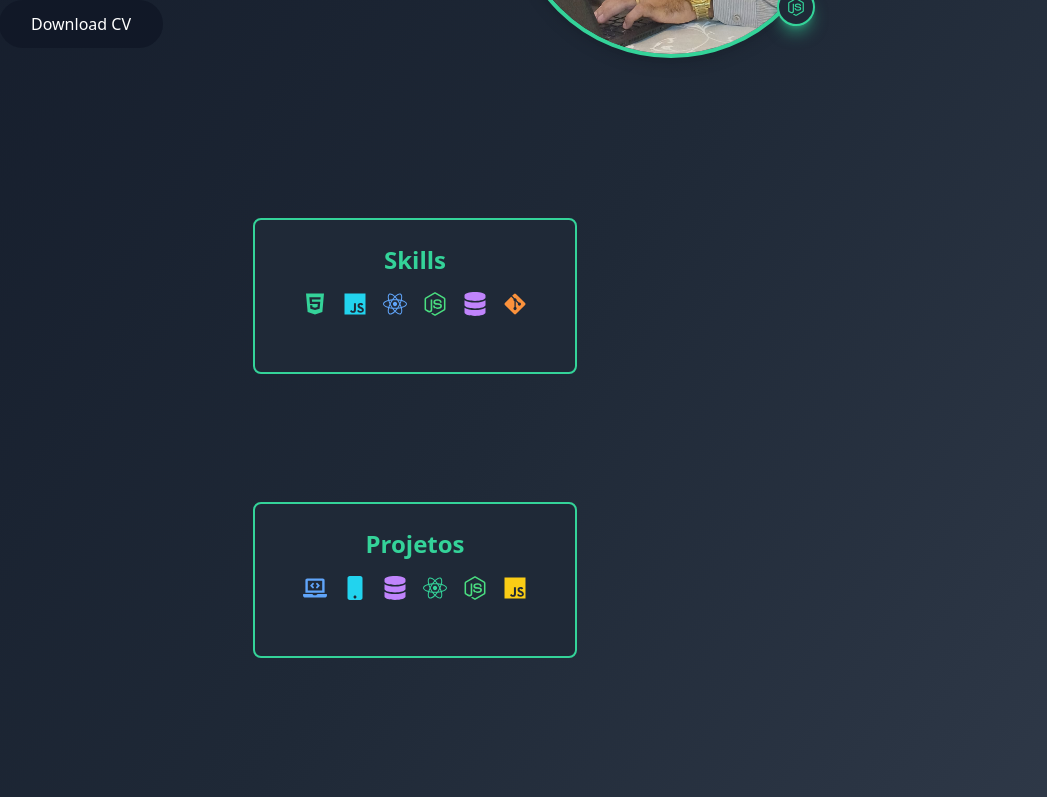
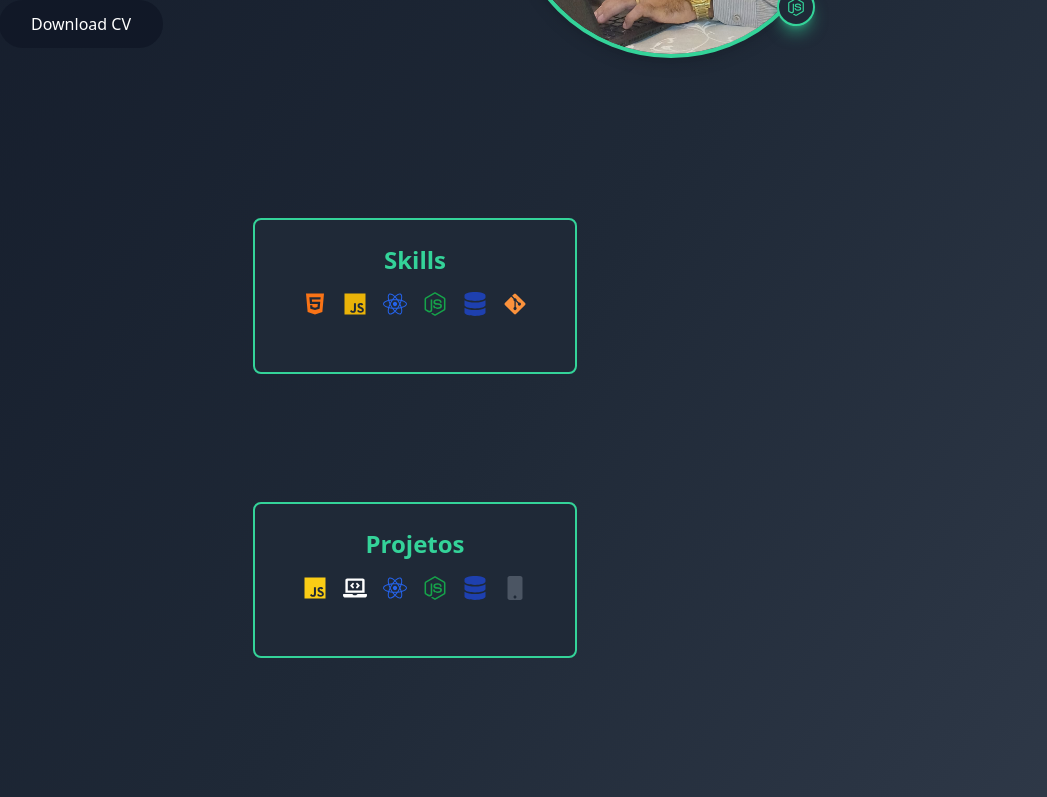
Before and after one commit to adriano-rocha/my-page, a React (Vite) app: page / in a window 1280 px wide. Shown: the part 430-1227 px from the top of the page, without its empty margins (225-1272 px from the left). Built offline with nearby package versions, Linux system fonts and the light colour scheme.

Commit message:
modificação no tailwind

```diff
--- a/src/components/Projects/Projects.tsx
+++ b/src/components/Projects/Projects.tsx
@@ -133,12 +133,12 @@ function Projects() {
 
           {/* Ícones dos tipos de projeto */}
           <div className="flex justify-center gap-4">
-            <FaLaptopCode className="text-blue-400 text-2xl group-hover:scale-110 transition-transform" />
-            <FaMobile className="text-cyan-400 text-2xl group-hover:scale-110 transition-transform" />
-            <FaDatabase className="text-purple-400 text-2xl group-hover:scale-110 transition-transform" />
-            <FaReact className="text-emerald-400 text-2xl group-hover:scale-110 transition-transform" />
-            <FaNodeJs className="text-green-400 text-2xl group-hover:scale-110 transition-transform" />
             <FaJs className="text-yellow-400 text-2xl group-hover:scale-110 transition-transform" />
+            <FaLaptopCode className="text-white text-2xl group-hover:scale-110 transition-transform" />
+            <FaReact className="text-blue-600 text-2xl group-hover:scale-110 transition-transform" />
+            <FaNodeJs className="text-green-600 text-2xl group-hover:scale-110 transition-transform" />
+            <FaDatabase className="text-blue-800 text-2xl group-hover:scale-110 transition-transform" />
+            <FaMobile className="text-gray-600 text-2xl group-hover:scale-110 transition-transform" />
           </div>
 
           <p className="text-gray-300 text-sm mt-3 opacity-0 group-hover:opacity-100 transition-opacity">
--- a/src/components/Skills/Skills.tsx
+++ b/src/components/Skills/Skills.tsx
@@ -7,12 +7,12 @@ function Skills() {
   const skills = [
     {
       name: "HTML/CSS",
-      color: "emerald",
+      color: "orange",
       certificates: ["/certificates/html-css.png"]
     },
     {
       name: "Javascript",
-      color: "cyan",
+      color: "yellow",
       certificates: ["/certificates/js.png", "/certificates/js2.png"]
     },
     {
@@ -27,7 +27,7 @@ function Skills() {
     },
     {
       name: "Banco de Dados",
-      color: "purple",
+      color: "blue",
       certificates: ["/certificates/db.png", "/certificates/sql.png"]
     },
     {
@@ -54,11 +54,11 @@ function Skills() {
           <h2 className="text-2xl font-bold text-emerald-400 mb-4">Skills</h2>
 
           <div className="flex justify-center gap-4">
-            <FaHtml5 className="text-emerald-400 text-2xl group-hover:scale-110 transition-transform" />
-            <FaJs className="text-cyan-400 text-2xl group-hover:scale-110 transition-transform" />
-            <FaReact className="text-blue-400 text-2xl group-hover:scale-110 transition-transform" />
-            <FaNodeJs className="text-green-400 text-2xl group-hover:scale-110 transition-transform" />
-            <FaDatabase className="text-purple-400 text-2xl group-hover:scale-110 transition-transform" />
+            <FaHtml5 className="text-orange-500 text-2xl group-hover:scale-110 transition-transform" />
+            <FaJs className="text-yellow-500 text-2xl group-hover:scale-110 transition-transform" />
+            <FaReact className="text-blue-600 text-2xl group-hover:scale-110 transition-transform" />
+            <FaNodeJs className="text-green-600 text-2xl group-hover:scale-110 transition-transform" />
+            <FaDatabase className="text-blue-800 text-2xl group-hover:scale-110 transition-transform" />
             <FaGitAlt className="text-orange-400 text-2xl group-hover:scale-110 transition-transform" />
           </div>
 
```
